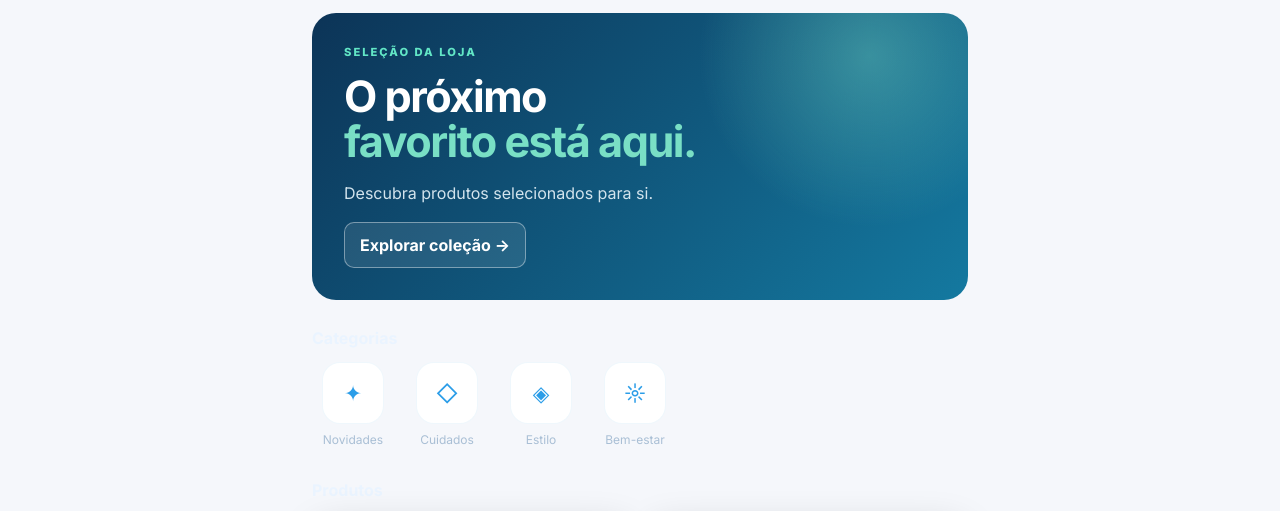
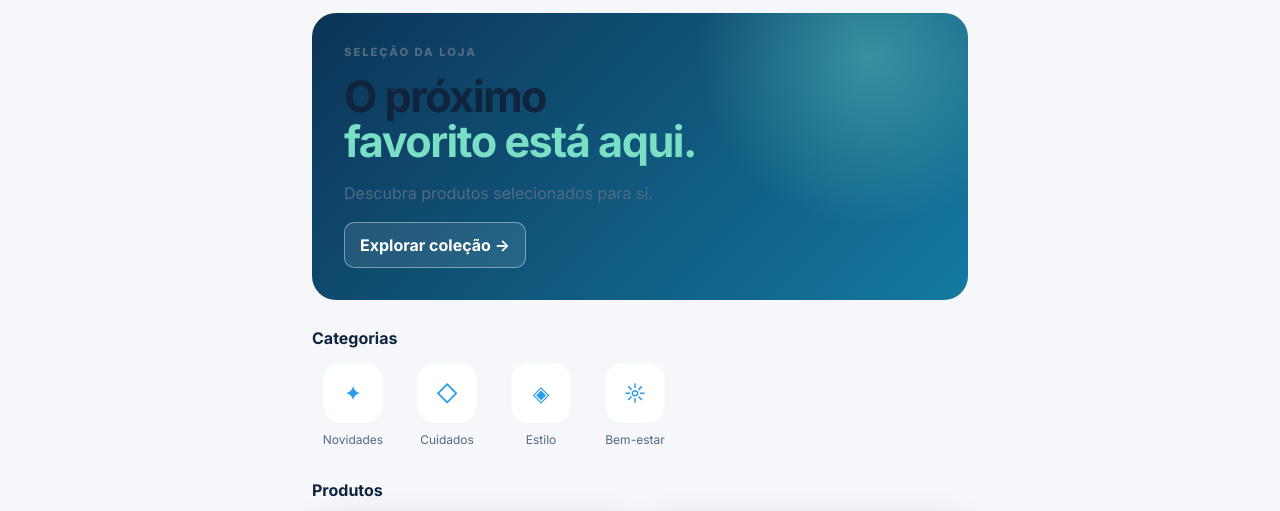
Before and after one commit to tonybenjamimfernando-oss/FWY, a plain HTML site: page index.html in a window 1280 px wide. Both pictures are taken after a click on the element 195 px from the left and 895 px from the top of the page. Shown: the part 544-1055 px from the top of the page. Drawn offline with Linux system fonts and the light colour scheme; no server answers.

Commit message:
fix: corrigir contraste do texto na interface móvel (#3)

```diff
--- a/index.html
+++ b/index.html
@@ -54,6 +54,21 @@ input,textarea,select{background:rgba(5,22,39,.72);color:#f2f8ff;border-color:rg
 @media(max-width:760px){.top-nav-bar{padding:14px 16px;gap:10px;flex-wrap:wrap}.brand{font-size:1.02rem}.search-bar{order:3;flex-basis:100%;max-width:none}.location-badge{margin-left:auto;padding:9px 10px;font-size:.75rem}.animated-header{margin:8px 12px 0;padding:30px 22px 22px;border-radius:24px}.header-content{grid-template-columns:1fr;min-height:unset;gap:16px}.header-text h1{font-size:clamp(2rem,8vw,3.4rem);line-height:1.03}.animated-header:after{width:260px;height:260px;right:-125px;top:-90px}.loja-card,.produto-card{min-width:0}.bottom-nav{padding-bottom:env(safe-area-inset-bottom)}}
 @media(prefers-reduced-motion:reduce){*,*:before,*:after{animation-duration:.01ms!important;animation-iteration-count:1!important;scroll-behavior:auto!important;transition-duration:.01ms!important}}
 
+
+/* Contrast correction: readable text on the light content surfaces */
+:root{--ink:#10243e;--muted:#526a82}
+body{color:#10243e}
+#mercado-view,#loja-view{color:#10243e}
+#loja-view h1,#loja-view h2,#loja-view h3,#loja-view h4,
+#mercado-view h1,#mercado-view h2,#mercado-view h3,#mercado-view h4,
+.section-title,.section-subtitle,.subheading,.builder-section h2,.builder-section h3{color:#10243e}
+#loja-view p,#mercado-view p,.muted{color:#526a82}
+.loja-card,.produto-card,.template-card,.builder-block,.kpi-card,.metric-card,.dashboard-card{color:#eaf4ff}
+.loja-card h2,.loja-card h3,.loja-card h4,.produto-card h2,.produto-card h3,.produto-card h4,
+.template-card h2,.template-card h3,.template-card h4,.builder-block h2,.builder-block h3,.builder-block h4{color:#f1f8ff}
+.builder-block p,.loja-card .muted,.produto-card .muted{color:#b9cfe2}
+#builder-canvas{color:#10243e}
+
 </style>
 </head>
 <body>
```
